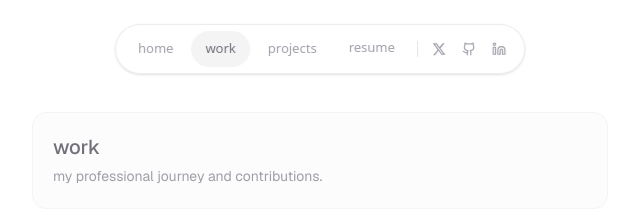
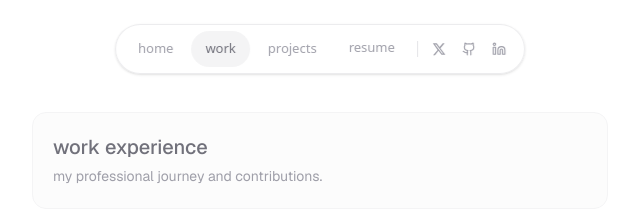
Before and after one commit to vivekupasani/portfolio-v2, a Next.js app: page /work in a window 1280 px wide. Shown: the top 223 px of the page, without its empty margins (320-960 px from the left). Built offline with nearby package versions, Linux system fonts and the light colour scheme.

Commit message:
change: title for work and projects page

```diff
--- a/components/Projects-Client.tsx
+++ b/components/Projects-Client.tsx
@@ -37,7 +37,7 @@ export default function ProjectsClient() {
                 <motion.div variants={fadeUp} className="rounded-xl bg-zinc-50/50 border border-zinc-100 p-5">
                     <div className="flex flex-col gap-1">
                         <h1 className="text-xl font-medium text-zinc-500">
-                            projects
+                            projects i built
                         </h1>
                         <p className="text-zinc-400 text-sm leading-relaxed">
                             client work and personal projects.
--- a/components/Work-Client.tsx
+++ b/components/Work-Client.tsx
@@ -37,7 +37,7 @@ export default function WorkClient() {
                 <motion.div variants={fadeUp} className="rounded-xl bg-zinc-50/50 border border-zinc-100 p-5">
                     <div className="flex flex-col gap-1">
                         <h1 className="text-xl font-medium text-zinc-500">
-                            work
+                            work experience
                         </h1>
                         <p className="text-zinc-400 text-sm leading-relaxed">
                             my professional journey and contributions.
```
